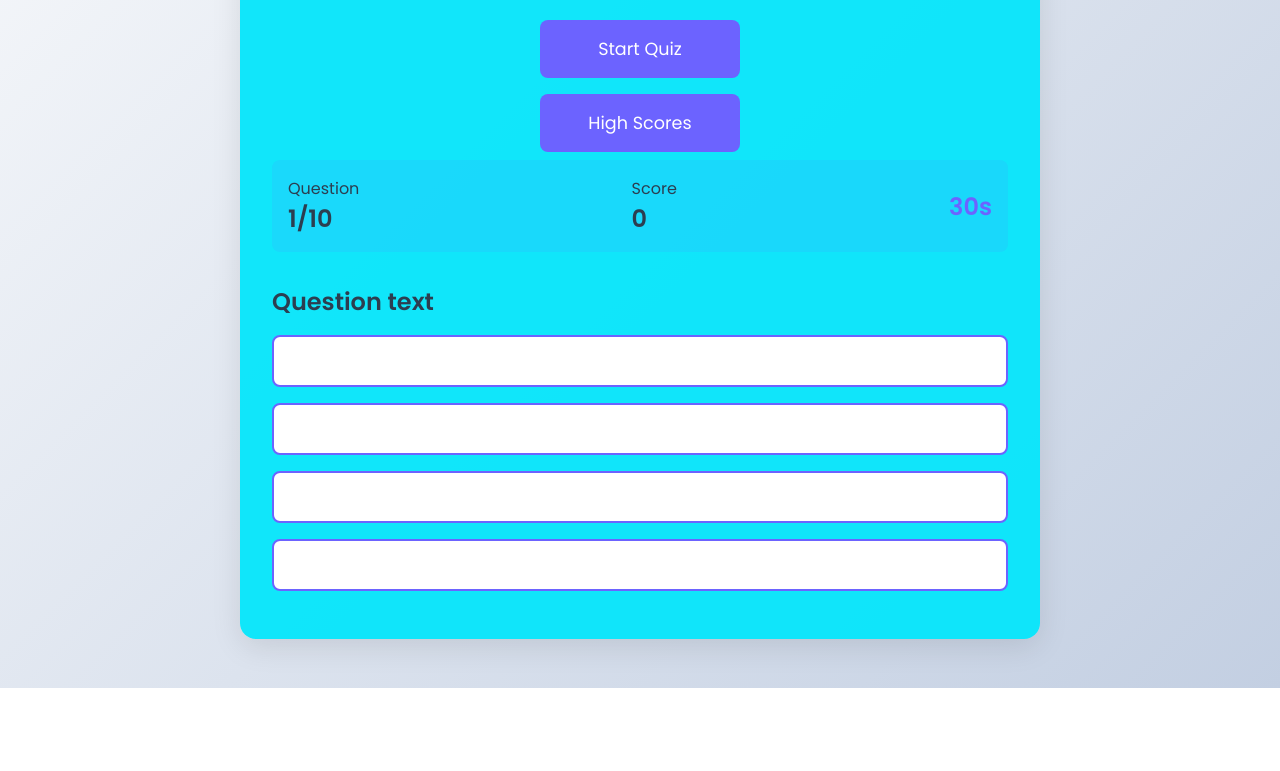
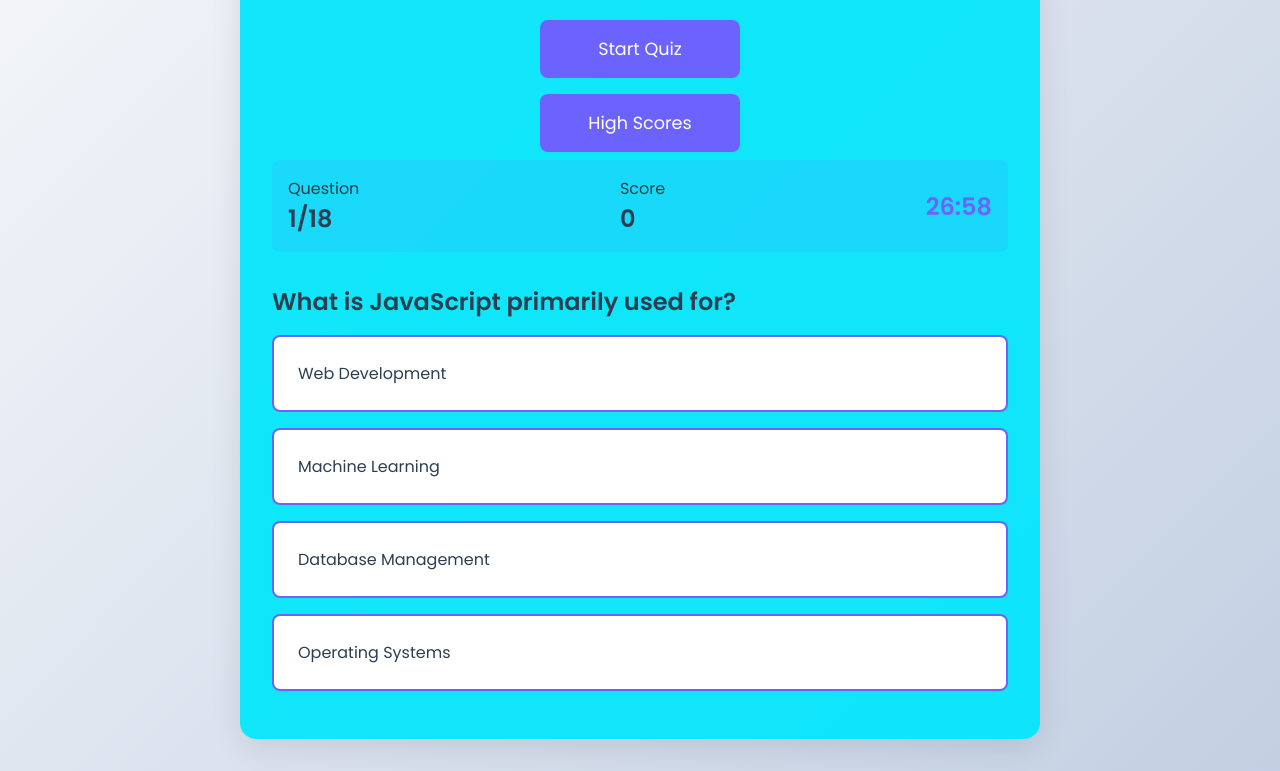
Before and after one commit to Debug-Jeff/Quiz-App, a plain HTML site: page index.html in a window 1280 px wide. Both pictures are taken after a click on the button "Start Quiz". Shown: the part 144-915 px from the top of the page. Before the commit the page ends 832 px from the top, so only its background shows below. Drawn offline with Linux system fonts and the light colour scheme.

Commit message:
Adjusting time

```diff
--- a/index.html
+++ b/index.html
@@ -28,7 +28,7 @@
                     <h2 id="score">0</h2>
                 </div>
                 <div class="timer">
-                    <span id="time-left">30</span>s
+                    <span id="time-left">27:00</span>
                 </div>
             </div>
             <h2 id="question">Question text</h2>
--- a/questions.js
+++ b/questions.js
@@ -0,0 +1,182 @@
+const questions = [
+    {
+        question: "What is JavaScript primarily used for?",
+        choices: [
+            "Web Development",
+            "Machine Learning",
+            "Database Management",
+            "Operating Systems"
+        ],
+        correct: 0
+    },
+    {
+        question: "Which symbol is used for comments in JavaScript?",
+        choices: [
+            "#",
+            "//",
+            "/* */",
+            "Both // and /* */"
+        ],
+        correct: 3
+    },
+    {
+        question: "What method is used to add elements to the end of an array?",
+        choices: [
+            "push()",
+            "append()",
+            "add()",
+            "insert()"
+        ],
+        correct: 0
+    },
+    {
+        question: "Which built-in method returns the length of a string?",
+        choices: [
+            "length()",
+            "size()",
+            "length",
+            "count()"
+        ],
+        correct: 2
+    },
+    {
+        question: "What is the correct way to declare a JavaScript variable?",
+        choices: [
+            "variable name;",
+            "var name;",
+            "v name;",
+            "int name;"
+        ],
+        correct: 1
+    },
+    {
+        question: "Which method removes the last element from an array?",
+        choices: [
+            "pop()",
+            "last()",
+            "remove()",
+            "delete()"
+        ],
+        correct: 0
+    },
+    {
+        question: "What will '2' + 2 return in JavaScript?",
+        choices: [
+            "4",
+            "22",
+            "NaN",
+            "Error"
+        ],
+        correct: 1
+    },
+    {
+        question: "Which operator is used for strict equality comparison?",
+        choices: [
+            "==",
+            "===",
+            "=",
+            "!="
+        ],
+        correct: 1
+    },
+    {
+        question: "What is the correct way to write a JavaScript array?",
+        choices: [
+            "var colors = 'red', 'green', 'blue'",
+            "var colors = ['red', 'green', 'blue']",
+            "var colors = (red, green, blue)",
+            "var colors = {'red', 'green', 'blue'}"
+        ],
+        correct: 1
+    },
+    {
+        question: "What method is used to convert a string to lowercase?",
+        choices: [
+            "toLower()",
+            "lowerCase()",
+            "toLowerCase()",
+            "convertLower()"
+        ],
+        correct: 2
+    },
+    {
+        question: "Which event occurs when a user clicks on an HTML element?",
+        choices: [
+            "onmouseclick",
+            "onclick",
+            "onchange",
+            "onmouseover"
+        ],
+        correct: 1
+    },
+    {
+        question: "How do you declare a function in JavaScript?",
+        choices: [
+            "function:myFunction()",
+            "function = myFunction()",
+            "function myFunction()",
+            "def myFunction()"
+        ],
+        correct: 2
+    },
+    {
+        question: "What is the correct way to write an IF statement?",
+        choices: [
+            "if i = 5 then",
+            "if i == 5 then",
+            "if (i == 5)",
+            "if i = 5"
+        ],
+        correct: 2
+    },
+    {
+        question: "How do you find the minimum of x and y?",
+        choices: [
+            "min(x,y)",
+            "Math.min(x,y)",
+            "Math.minimum(x,y)",
+            "minimum(x,y)"
+        ],
+        correct: 1
+    },
+    {
+        question: "What is the correct JavaScript syntax to change the content of an HTML element with id 'demo'?",
+        choices: [
+            "document.getElementById('demo').innerHTML = 'Hello'",
+            "#demo.innerHTML = 'Hello'",
+            "document.getElement('demo').innerHTML = 'Hello'",
+            "document.innerHTML('demo') = 'Hello'"
+        ],
+        correct: 0
+    },
+    {
+        question: "What is the default value of an uninitialized variable?",
+        choices: [
+            "0",
+            "null",
+            "undefined",
+            "NaN"
+        ],
+        correct: 2
+    },
+    {
+        question: "Which method is used to parse a string to an integer?",
+        choices: [
+            "Integer.parse()",
+            "parseInt()",
+            "parseNumber()",
+            "Number.parse()"
+        ],
+        correct: 1
+    },
+    {
+        question: "What does JSON.stringify() do?",
+        choices: [
+            "Converts an object to JSON string",
+            "Parses JSON to an object",
+            "Validates JSON data",
+            "Formats JSON data"
+        ],
+        correct: 0
+    }
+];
--- a/script.js
+++ b/script.js
@@ -2,7 +2,7 @@ class QuizGame {
     constructor() {
         this.currentQuestion = 0;
         this.score = 0;
-        this.timeLeft = 30;
+        this.timeLeft = 1620; // 90 seconds per question (18 questions * 90 seconds)
         this.timer = null;
         this.initializeElements();
         this.bindEvents();
@@ -88,17 +88,23 @@ class QuizGame {
     }
 
     startTimer() {
-        this.timeLeft = 30;
-        this.timerElement.innerText = this.timeLeft;
+        this.timeLeft = 1620; // 27 minutes total
+        this.updateTimerDisplay();
 
         this.timer = setInterval(() => {
             this.timeLeft--;
-            this.timerElement.innerText = this.timeLeft;
+            this.updateTimerDisplay();
 
             if (this.timeLeft <= 0) {
                 this.endGame();
             }
         }, 1000);
+    }
+
+    updateTimerDisplay() {
+        const minutes = Math.floor(this.timeLeft / 60);
+        const seconds = this.timeLeft % 60;
+        this.timerElement.innerText = `${minutes}:${seconds.toString().padStart(2, '0')}`;
     }
 
     incrementScore() {
```
